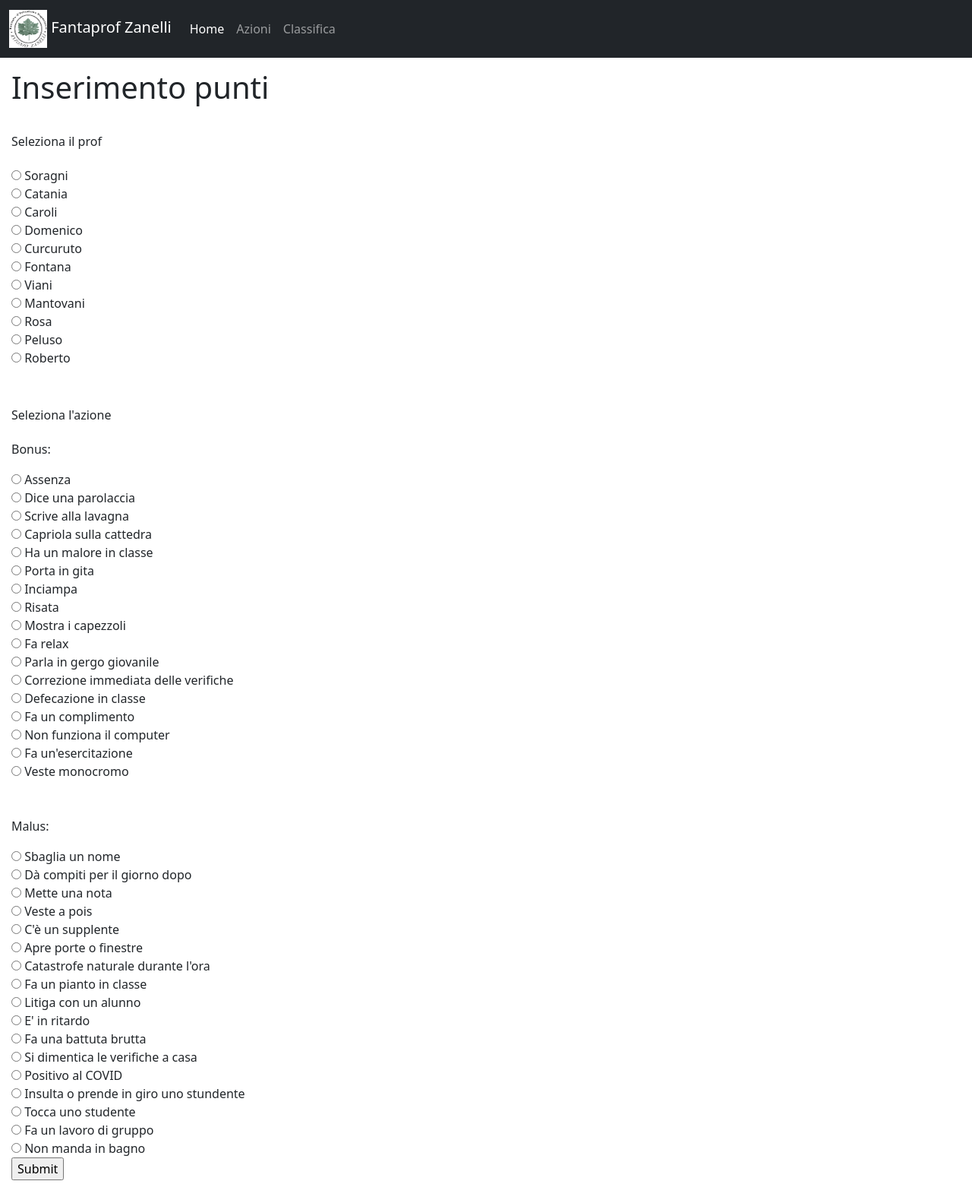
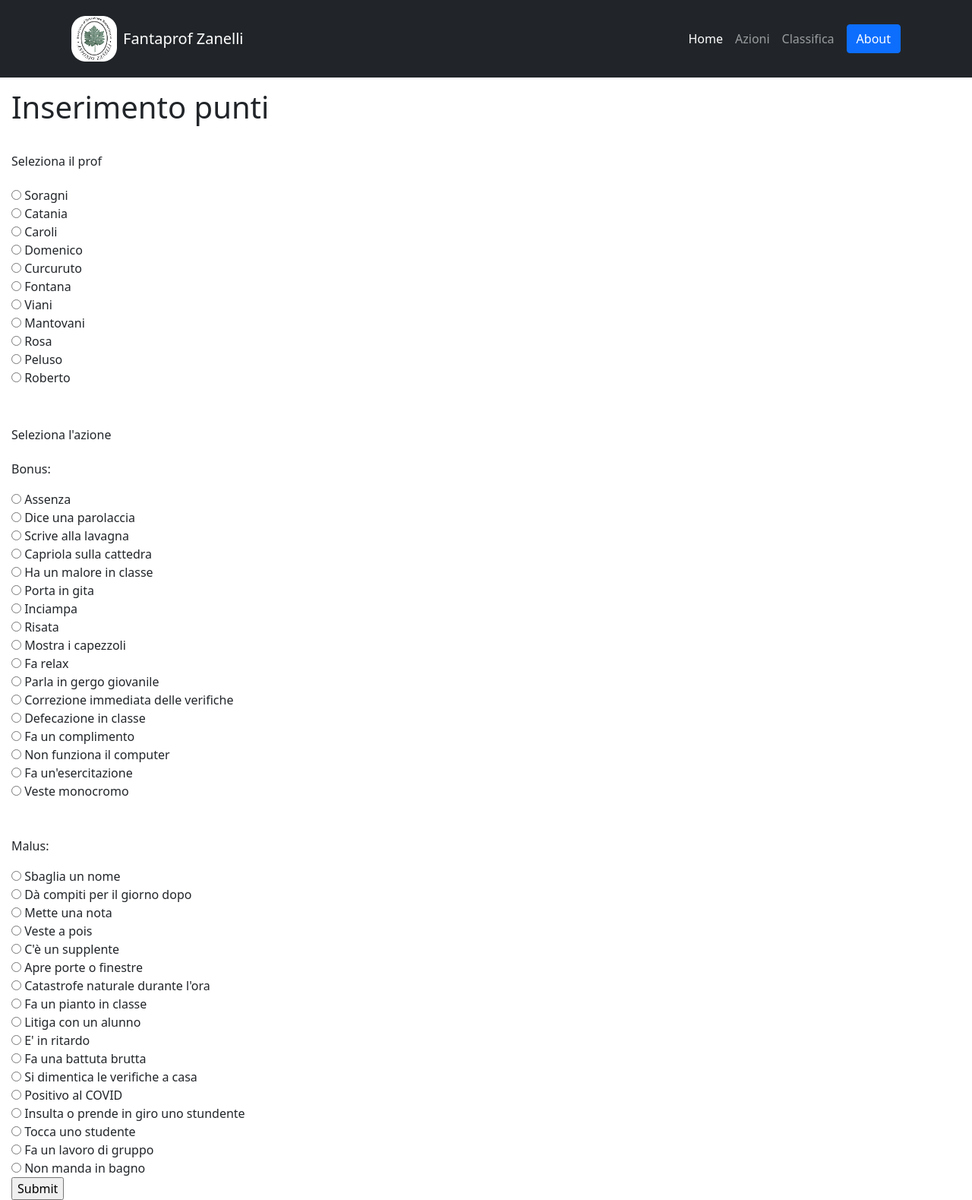
Before and after one commit to maooam27/fantaprof-zanelli, a Flask app: page / in a window 1280 px wide. Shown: the whole page at 76% size. Before the commit the page ends 1553 px from the top, so only its background shows below. Run offline with Flask 2, Linux system fonts and the light colour scheme; some libraries are stand-ins or nearby versions.

Commit message:
Post finished fix

```diff
--- a/static/style.css
+++ b/static/style.css
@@ -31,3 +31,71 @@ td, th {
     border:1px solid #ddd;
     padding:8px;
 }
+:root {
+  --bs-blue: #0d6efd;
+  --bs-indigo: #6610f2;
+  --bs-purple: #6f42c1;
+  --bs-pink: #d63384;
+  --bs-red: #dc3545;
+  --bs-orange: #fd7e14;
+  --bs-yellow: #ffc107;
+  --bs-green: #198754;
+  --bs-teal: #20c997;
+  --bs-cyan: #0dcaf0;
+  --bs-black: #000;
+  --bs-white: #fff;
+  --bs-gray: #6c757d;
+  --bs-gray-dark: #343a40;
+  --bs-gray-100: #f8f9fa;
+  --bs-gray-200: #e9ecef;
+  --bs-gray-300: #dee2e6;
+  --bs-gray-400: #ced4da;
+  --bs-gray-500: #adb5bd;
+  --bs-gray-600: #6c757d;
+  --bs-gray-700: #495057;
+  --bs-gray-800: #343a40;
+  --bs-gray-900: #212529;
+  --bs-primary: #0d6efd;
+  --bs-secondary: #6c757d;
+  --bs-success: #198754;
+  --bs-info: #0dcaf0;
+  --bs-warning: #ffc107;
+  --bs-danger: #dc3545;
+  --bs-light: #f8f9fa;
+  --bs-dark: #212529;
+  --bs-primary-rgb: 13,110,253;
+  --bs-secondary-rgb: 108,117,125;
+  --bs-success-rgb: 25,135,84;
+  --bs-info-rgb: 13,202,240;
+  --bs-warning-rgb: 255,193,7;
+  --bs-danger-rgb: 220,53,69;
+  --bs-light-rgb: 248,249,250;
+  --bs-dark-rgb: 33,37,41;
+  --bs-white-rgb: 255,255,255;
+  --bs-black-rgb: 0,0,0;
+  --bs-body-color-rgb: 33,37,41;
+  --bs-body-bg-rgb: 255,255,255;
+  --bs-font-sans-serif: system-ui,-apple-system,"Segoe UI",Roboto,"Helvetica Neue","Noto Sans","Liberation Sans",Arial,sans-serif,"Apple Color Emoji","Segoe UI Emoji","Segoe UI Symbol","Noto Color Emoji";
+  --bs-font-monospace: SFMono-Regular,Menlo,Monaco,Consolas,"Liberation Mono","Courier New",monospace;
+  --bs-gradient: linear-gradient(180deg, rgba(255, 255, 255, 0.15), rgba(255, 255, 255, 0));
+  --bs-body-font-family: var(--bs-font-sans-serif);
+  --bs-body-font-size: 1rem;
+  --bs-body-font-weight: 400;
+  --bs-body-line-height: 1.5;
+  --bs-body-color: #212529;
+  --bs-body-bg: #fff;
+  --bs-border-width: 1px;
+  --bs-border-style: solid;
+  --bs-border-color: #dee2e6;
+  --bs-border-color-translucent: rgba(0, 0, 0, 0.175);
+  --bs-border-radius: 0.375rem;
+  --bs-border-radius-sm: 0.25rem;
+  --bs-border-radius-lg: 0.5rem;
+  --bs-border-radius-xl: 1rem;
+  --bs-border-radius-2xl: 2rem;
+  --bs-border-radius-pill: 50rem;
+  --bs-link-color: #0d6efd;
+  --bs-link-hover-color: #0a58ca;
+  --bs-code-color: #d63384;
+  --bs-highlight-bg: #fff3cd;
+}
--- a/templates/navbar.html
+++ b/templates/navbar.html
@@ -1,41 +1,32 @@
+<!DOCTYPE html>
 <html lang="it">
-  <head>
-    <!-- Required meta tags -->
+
+<head>
     <meta charset="utf-8">
-    <meta name="viewport" content="width=device-width, initial-scale=1">
+    <meta name="viewport" content="width=device-width, initial-scale=1.0, shrink-to-fit=no">
+    <title>Fantaprof</title>
+    <link rel="icon" type="image/jpeg" sizes="112x112" href="assets/img/LOGO.jpg">
+    <link rel="icon" type="image/jpeg" sizes="112x112" href="assets/img/LOGO.jpg">
+    <link rel="icon" type="image/jpeg" sizes="112x112" href="assets/img/LOGO.jpg">
+    <link rel="icon" type="image/jpeg" sizes="112x112" href="assets/img/LOGO.jpg">
+    <link rel="icon" type="image/jpeg" sizes="112x112" href="assets/img/LOGO.jpg">
+    <link rel="stylesheet" href="assets/bootstrap/css/bootstrap.min.css">
+    <link rel="stylesheet" href="assets/css/Navbar-Right-Links-Dark-icons.css">
+</head>
 
-    <!-- Bootstrap CSS -->
-    <link href="https://cdn.jsdelivr.net/npm/bootstrap@5.1.3/dist/css/bootstrap.min.css" rel="stylesheet" integrity="sha384-1BmE4kWBq78iYhFldvKuhfTAU6auU8tT94WrHftjDbrCEXSU1oBoqyl2QvZ6jIW3" crossorigin="anonymous">
-
-    <title>Fantaprof Zanelli</title>
-  </head>
-
-  <body>
-    <nav class="navbar navbar-expand-lg navbar-dark bg-dark">
-      <div class="container-fluid">
-        <a class="navbar-brand" href="#" style="vertical-align: center">
-          <img src="/static/navbarlogo.jpg" alt="navbarlogo.jpg" width="50" height="50" class="d-inline-block align-text-center">
-          Fantaprof Zanelli
-        </a>
-        <button class="navbar-toggler" type="button" data-bs-toggle="collapse" data-bs-target="#navbarNav" aria-controls="navbarNav" aria-expanded="false" aria-label="Toggle navigation">
-          <span class="navbar-toggler-icon"></span>
-        </button>
-        <div class="collapse navbar-collapse" id="navbarNav">
-          <ul class="navbar-nav">
-            <li class="nav-item">
-              <a class="nav-link active" aria-current="page" href="home">Home</a>
-            </li>
-            <li class="nav-item">
-              <a class="nav-link" href="azioni">Azioni</a>
-            </li>
-            <li class="nav-item">
-              <a class="nav-link" href="classifica">Classifica</a>
-            </li>
-          </ul>
+<body>
+    <nav class="navbar navbar-dark navbar-expand-md bg-dark py-3">
+        <div class="container"><a class="navbar-brand d-flex align-items-center" href="home"><span class="bs-icon-md bs-icon-rounded d-flex justify-content-center align-items-center me-2 bs-icon"><img class="img-fluid" src="/static/ZanelliRounded.png" width="60" height="60"></span><span>Fantaprof Zanelli</span></a><button data-bs-toggle="collapse" class="navbar-toggler" data-bs-target="#navcol-5"><span class="visually-hidden">Toggle navigation</span><span class="navbar-toggler-icon"></span></button>
+            <div class="collapse navbar-collapse" id="navcol-5">
+                <ul class="navbar-nav ms-auto">
+                    <li class="nav-item"><a class="nav-link active" href="home">Home</a></li>
+                    <li class="nav-item"><a class="nav-link" href="azioni">Azioni</a></li>
+                    <li class="nav-item"><a class="nav-link" href="classifica">Classifica</a></li>
+                </ul><a class="btn btn-primary ms-md-2" role="button" href="#">About</a>
+            </div>
         </div>
-      </div>
     </nav>
-    <script src="https://cdn.jsdelivr.net/npm/bootstrap@5.1.3/dist/js/bootstrap.bundle.min.js" integrity="sha384-ka7Sk0Gln4gmtz2MlQnikT1wXgYsOg+OMhuP+IlRH9sENBO0LRn5q+8nbTov4+1p" crossorigin="anonymous"></script>
-  </body>
+    <script src="assets/bootstrap/js/bootstrap.min.js"></script>
+</body>
 
 </html>
```
Also changed, not shown: templates/navbarOLD.html (added, +41 -0 lines), database.db, static/ZanelliRounded.png (added).
